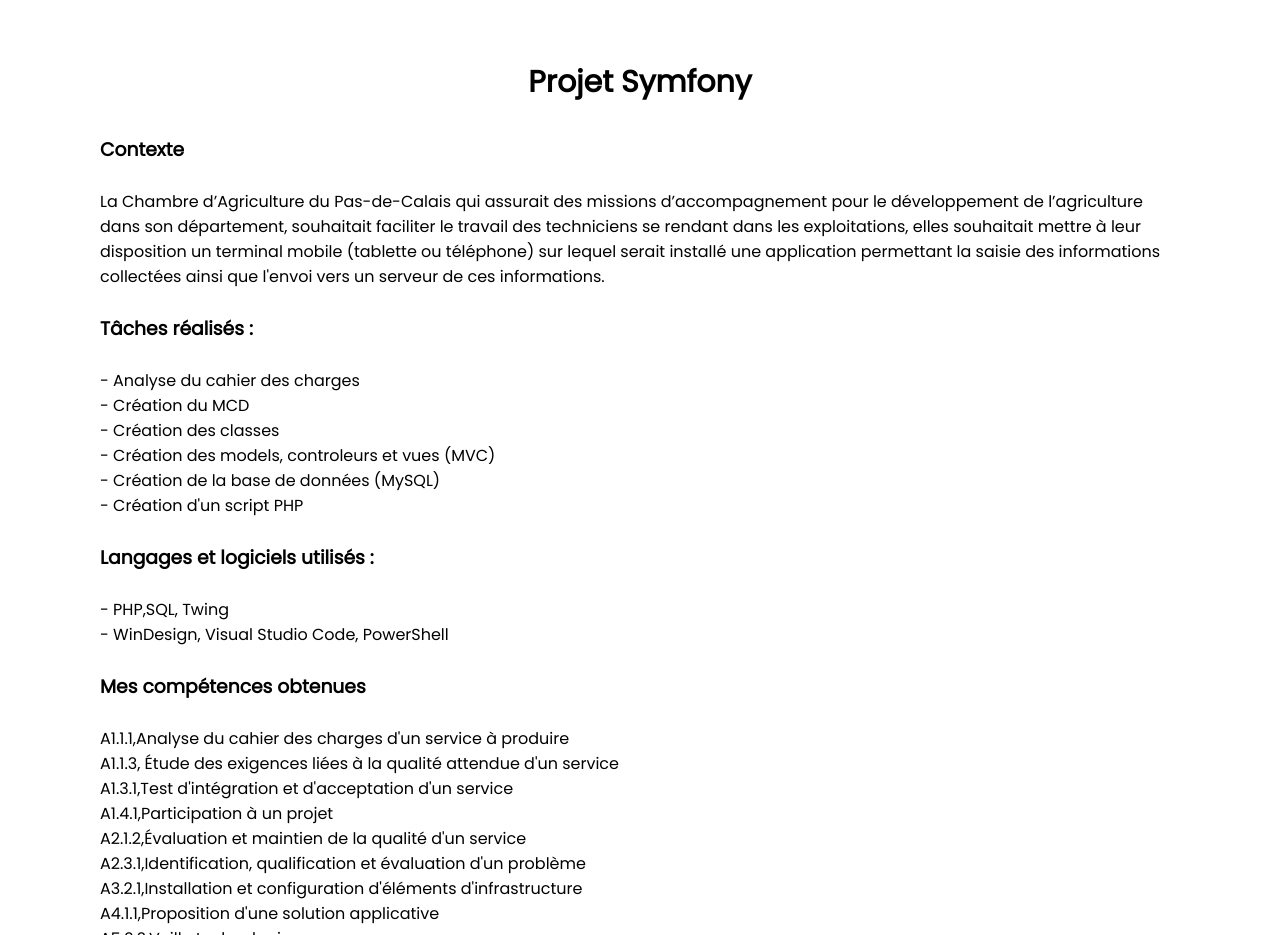
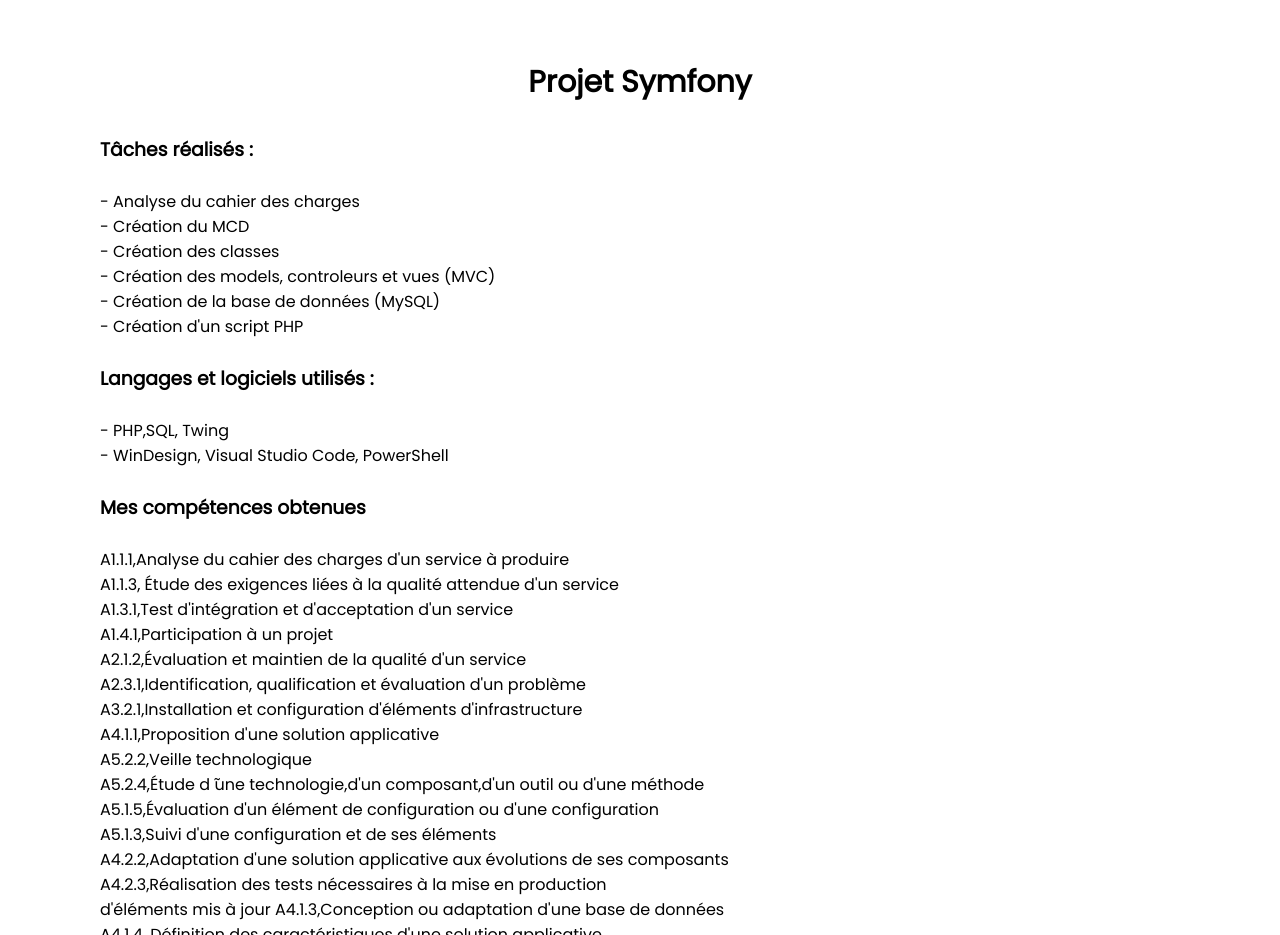
Before and after one commit to Stalkerkevi/kevinkouadio, a plain HTML site: page symfony.html in a window 1280 px wide. Shown: the part 840-1775 px from the top of the page. Drawn offline with Linux system fonts and the light colour scheme.

Commit message:
Update symfony.html
vc

```diff
--- a/symfony.html
+++ b/symfony.html
@@ -41,10 +41,6 @@
 			<h2>Projet Symfony</h2>
 		</div>
 		<div class="content1">
-			<h3>Contexte</h3>
-			<br>
-			<p>	La Chambre d’Agriculture du Pas-de-Calais qui assurait des missions d’accompagnement pour le développement de l’agriculture dans son département, souhaitait faciliter le travail des techniciens se rendant dans les exploitations, elles souhaitait mettre à leur disposition un terminal mobile (tablette ou téléphone) sur lequel serait installé une application permettant la saisie des informations collectées ainsi que l'envoi vers un serveur de ces informations.</p>
-			<br>
 			<h3>Tâches réalisés :</h3>
 			<br>
 			<p>
```
